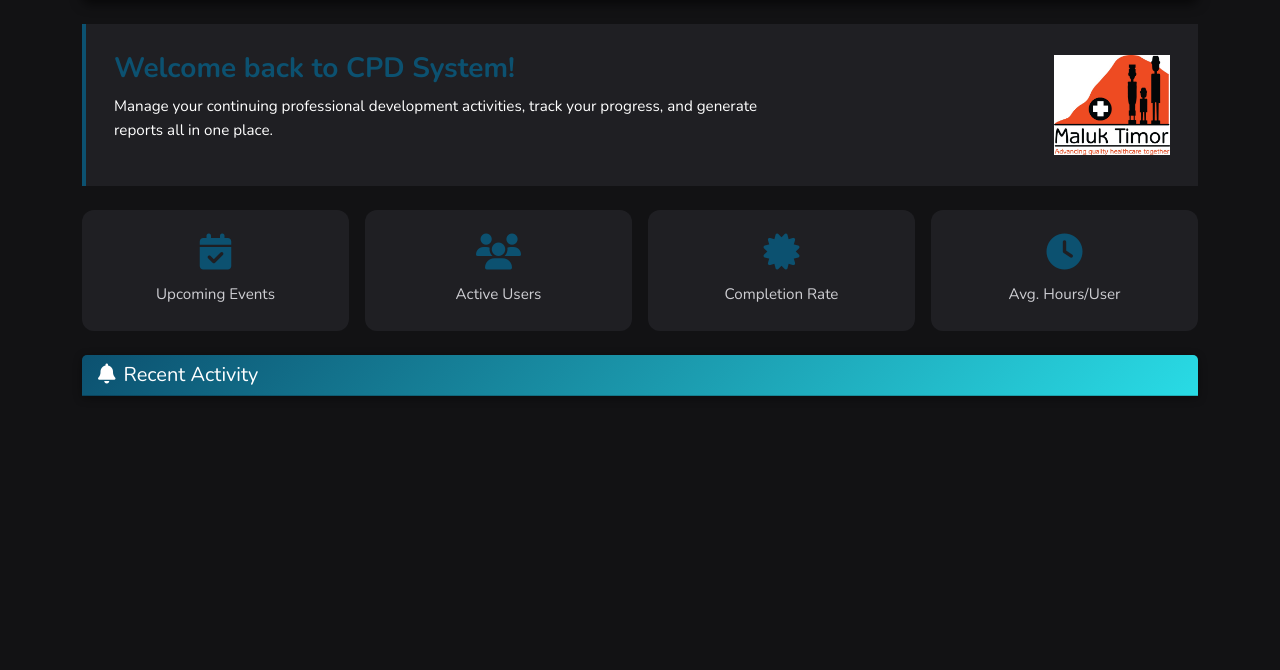
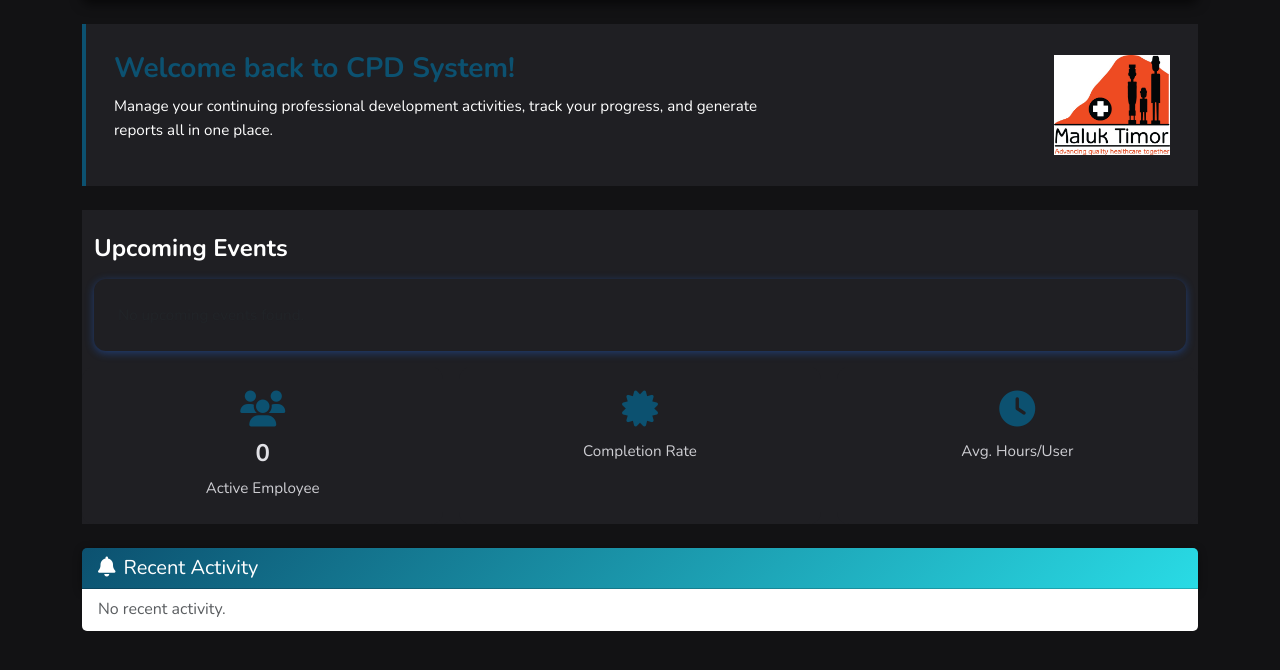
Before and after one commit to Alonzo0511/cpd_system, a Flask app: page /home in a window 1280 px wide. Shown: the part 82-752 px from the top of the page. Run offline with Flask 3, Linux system fonts and the light colour scheme; the visitor is signed in with stand-in values (Sample User, id 1).

Commit message:
dahsboard feature for active user and recent event

```diff
--- a/app.py
+++ b/app.py
@@ -1,6 +1,6 @@
 # app.py
 from flask import Flask, session
-from extensions import db, migrate  # Import from extensions
+from extensions import db, migrate, login_manager  # Import from extensions
 from routes import routes  # Now safe to import
 from config import Config
 
@@ -11,10 +11,13 @@ app = Flask(__name__)
 app.config.from_object(Config)
 app.config['SQLALCHEMY_DATABASE_URI'] = 'mysql+pymysql://root:@localhost/cpd_db'
 app.config['SQLALCHEMY_TRACK_MODIFICATIONS'] = False
+app.secret_key = 'd21ffasda-secret-key'
 
 
 db.init_app(app)
 migrate.init_app(app, db)
+login_manager.init_app(app)
+login_manager.login_view = 'routes.login'  # Set the login view for Flask-Login
 
 app.register_blueprint(routes)
 
--- a/extensions.py
+++ b/extensions.py
@@ -1,6 +1,8 @@
 # extensions.py
 from flask_sqlalchemy import SQLAlchemy
 from flask_migrate import Migrate
+from flask_login import LoginManager
 
 db = SQLAlchemy()
 migrate = Migrate()
+login_manager = LoginManager()
--- a/routes.py
+++ b/routes.py
@@ -1,8 +1,9 @@
 from flask import Blueprint, render_template, request, redirect, url_for, session, flash
 from models import Event, Report, Employee, User
-from flask_login import login_required
+from flask_login import login_required, logout_user, login_required
 from functools import wraps
-from extensions import db
+from extensions import db, login_manager
+from datetime import date, datetime
 from werkzeug.security import generate_password_hash, check_password_hash
 from sqlalchemy import extract, func
 from sqlalchemy.sql import func
@@ -42,12 +43,27 @@ def base():
 
 
 # ================================= Routes for Home =========================#
-@routes.route('/home', methods=['GET'])
+@routes.route('/home')
 def home():
     if 'user_id' not in session:
-        return redirect(url_for('login'))
-    return render_template('home.html', username=session.get('username'))
+        return redirect(url_for('routes.login'))
 
+
+    today = date.today()
+
+    upcoming_events = Event.query.filter(Event.date >= today).order_by(Event.date.asc()).limit(5).all()
+    total_user = User.query.count()
+
+    recent_events = Event.query.order_by(Event.date.desc()).limit(5).all()
+
+
+    return render_template(
+        'home.html',
+        username=session.get('username'),
+        upcoming_events=upcoming_events,
+        total_user=total_user,
+        recent_events=recent_events
+    )
 #======================= Routes for login admin/user ===========================#
 
 @routes.route('/', methods=['GET', 'POST'])
@@ -67,12 +83,24 @@ def loginadmin():
 
             if user.must_change_password:
                 flash("You must change your password before proceeding.", "warning")
-                return redirect(url_for('routes.change_password'))
+                return  redirect(url_for('routes.change_password'))
             return redirect(url_for('routes.home'))
         else:
             flash("Wrong username or password")
 
     return render_template('login.html')
+
+
+@login_manager.user_loader
+def load_user(user_id):
+    return User.query.get(int(user_id))
+
+@routes.route('/logout')
+@login_required
+def logout():
+    logout_user()
+    flash("You have been logged out.", "info")
+    return redirect(url_for('routes.loginadmin'))
 
 @routes.route('/change_password', methods=['GET', 'POST'])
 @login_required
@@ -89,7 +117,7 @@ def change_password():
         user = User.query.get(user_id)
         if user:
             user.password = generate_password_hash(new_password)
-            user.must_change_password = True  # Reset the flag
+            user.must_change_password = False  # Reset the flag
             db.session.commit()
 
         flash("Password changed successfully", "success")
--- a/templates/base.html
+++ b/templates/base.html
@@ -203,7 +203,7 @@
                     </div>
                     <div class="col-12 col-md-6">
                         <label for="comment" class="form-label">Comment (optional)</label>
-                        <textarea name="comment" id="comment" class="form-control" placeholder="Any thought about this CPD event?"></textarea>
+                        <textarea name="comment" id="comment" class="form-control" placeholder="Iha Komentariu ba CPD ne'e?"></textarea>
                     </div>
                     <div class="col-12 mt-3">
                         <button type="submit" class="btn btn-primary w-100">
--- a/templates/home.html
+++ b/templates/home.html
@@ -108,6 +108,12 @@
     .welcome-message p {
       color: var(--text-muted);
     }
+    .card-body-event {
+      background: var(--card-bg);
+      border-radius: 0.75rem;
+      padding: 1.5rem;
+      box-shadow: 0 2px 8px rgba(36, 107, 238, 0.4);
+    }
 
     /* Quick stats */
     .quick-stats {
@@ -115,6 +121,7 @@
       flex-wrap: wrap;
       gap: 1rem;
       margin-top: 1.5rem;
+      background: var(--card-bg);
     }
     .stat-card {
       flex: 1;
@@ -250,7 +257,7 @@
                 <li>
                   <a
                     class="dropdown-item"
-                    href="{{ url_for('routes.loginadmin') }}"
+                    href="{{ url_for('routes.logout') }}"
                   >
                     <i class="fas fa-sign-out-alt me-1"></i>Logout
                   </a>
@@ -287,13 +294,40 @@
 
     <!-- Quick Stats -->
     <div class="quick-stats">
-      <div class="stat-card">
-        <i class="fas fa-calendar-check"></i>
-        <p>Upcoming Events</p>
+      <div class="container mt-4">
+        <h4 class="text-white">Upcoming Events</h4>
+        <div class="card mt-3">
+          <div class="card-body-event">
+            {% if upcoming_events %}
+              <ul class="list-group">
+                {% for event in upcoming_events %}
+                  <li class="list-group-item d-flex justify-content-between align-items-center">
+                    <div>
+                      <strong>{{ event.session_title }}</strong><br>
+                    <small>
+                    {{ event.date.strftime('%d %B %Y') }}
+                    {% if event.time and event.time.strftime %}
+                      at {{ event.time.strftime('%H:%M') }}
+                    {% elif event.time %}
+                      at {{ event.time }}
+                    {% endif %}
+                  </small>
+                      <span>Organizer: {{ event.organizer }}</span>
+                    </div>
+                    <span class="badge bg-primary">{{ event.cpd_points }} CPD</span>
+                  </li>
+                {% endfor %}
+              </ul>
+            {% else %}
+              <p class="text-muted mb-0">No upcoming events found.</p>
+            {% endif %}
+          </div>
+        </div>
       </div>
       <div class="stat-card">
         <i class="fas fa-users"></i>
-        <p>Active Users</p>
+        <h4>{{ total_user }}</h4>
+        <p>Active Employee</p>
       </div>
       <div class="stat-card">
         <i class="fas fa-certificate"></i>
@@ -312,7 +346,26 @@
       <i class="fas fa-bell me-2"></i>Recent Activity
     </h5>
   </div>
-      <!-- populate this list-group as needed -->
+  <ul class="list-group list-group-flush">
+    <!-- {% for user in recent_users %}
+      <li class="list-group-item">
+        👤 New user registered: <strong>{{ user.username }}</strong> ({{ user.role }})
+      </li>
+    {% endfor %} -->
+    {% for event in recent_events %}
+      <li class="list-group-item">
+        <strong>{{ event.session_title }}</strong> on {{ event.date }}
+      </li>
+    {% endfor %}
+    <!-- {% for report in recent_reports %}
+      <li class="list-group-item">
+        📝 New report submitted by Employee ID: <strong>{{ report.employeeid }}</strong> for event ID: {{ report.id_event }}
+      </li>
+    {% endfor %} -->
+    {% if not recent_users and not recent_events and not recent_reports %}
+      <li class="list-group-item text-muted">No recent activity.</li>
+    {% endif %}
+  </ul>
 </div>
   </div>
 
--- a/templates/register.html
+++ b/templates/register.html
@@ -86,7 +86,7 @@
                                 <input type="email" name="username" class="form-control" required placeholder="@maluktimor.org">
                             </div>
 
-                            <div class="mb-3">
+                            <!-- <div class="mb-3">
                                 <label>Password</label>
                                 <input type="password" name="password" id="password" class="form-control" disabled>
 
@@ -97,7 +97,7 @@
                             <div class="form-check mb-3">
                                 <input class="form-check-input" type="checkbox" onclick="togglePassword()" id="showPasswordCheck">
                                 <label class="form-check-label" for="showPasswordCheck">Show Password</label>
-                            </div>
+                            </div> -->
 
                             <div class="mb-3">
                                 <label for="role">Role</label>
```
Lines whose indentation alone changed are shown as unchanged.
